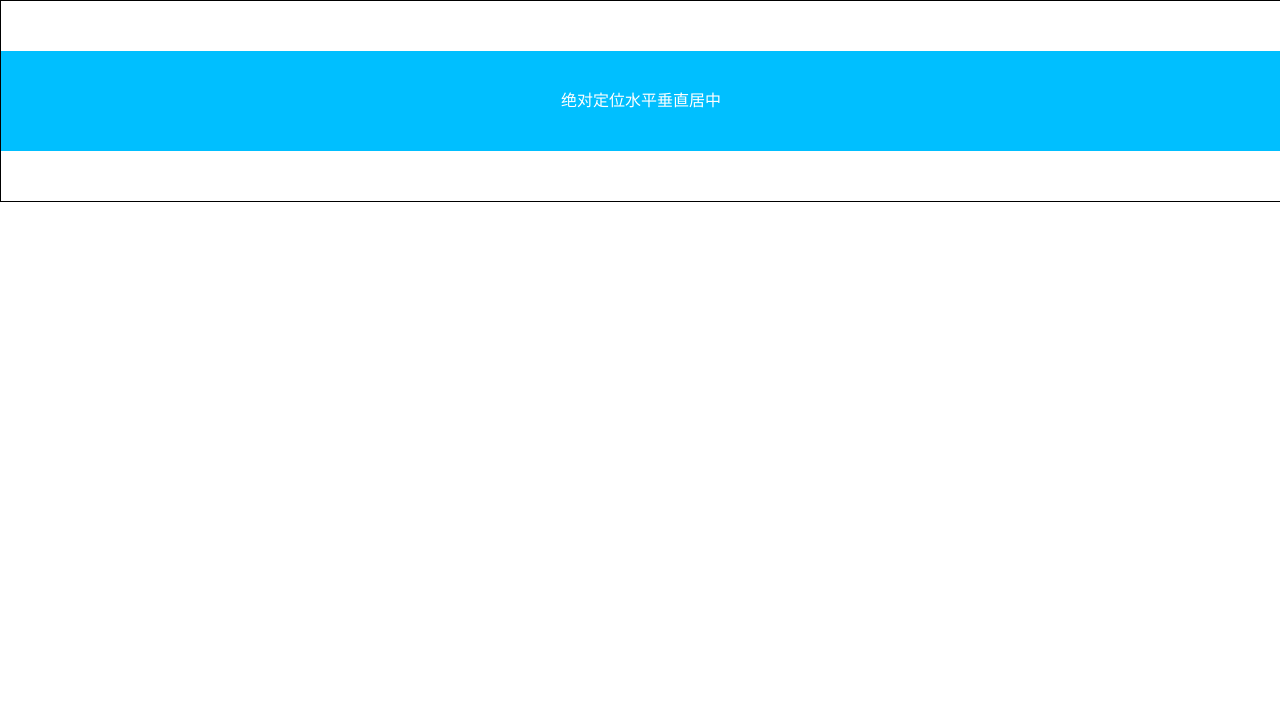
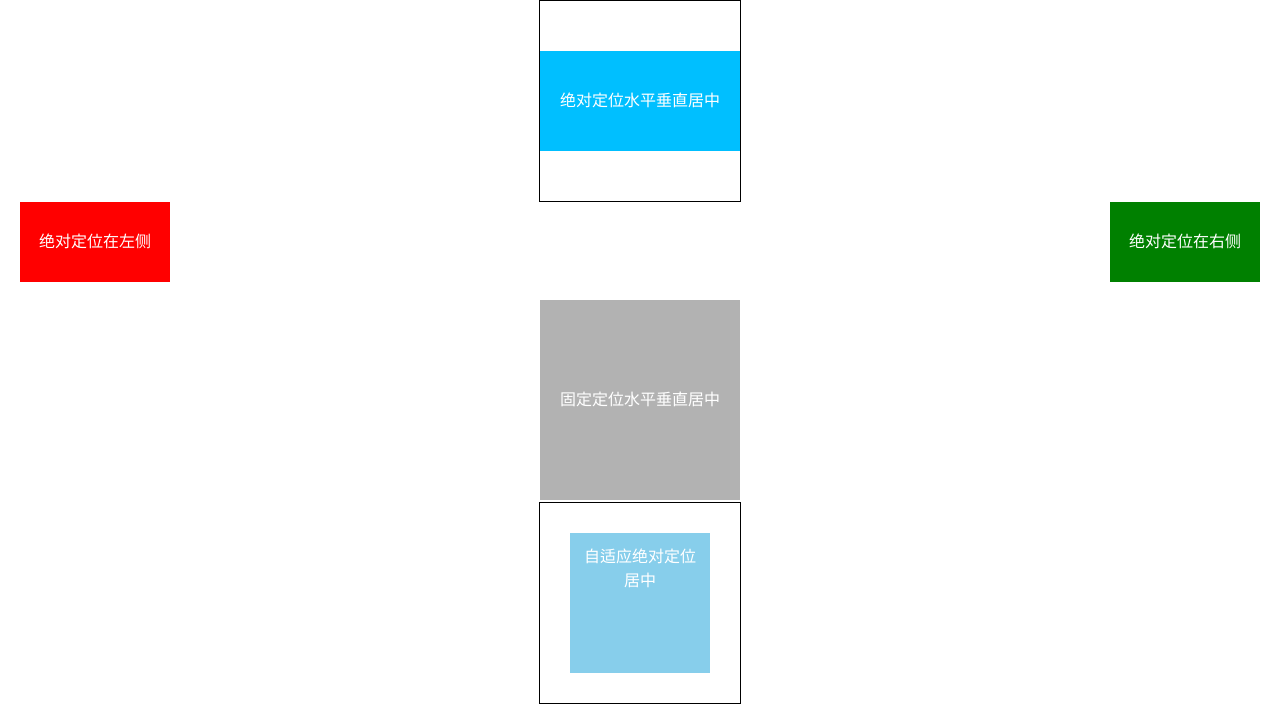
Before and after one commit to Caraws/Review-JavaScript, a plain HTML site: page CSS/vertical-horizontal-center/index.html in a window 1280 px wide. Drawn offline with Linux system fonts and the light colour scheme.

Commit message:
update CSS -> vertical-horizontal-center

```diff
--- a/CSS/vertical-horizontal-center/index.css
+++ b/CSS/vertical-horizontal-center/index.css
@@ -1,9 +1,12 @@
 *{
-	margin: 0;
+	margin: 0 auto;
 	padding: 0;
 }
+html,body{
+	position: relative;
+}
 .wrapper {
-	width: 100%;
+	width: 200px;
 	height: 200px;
 	position: relative;
 	border: thin solid black;
@@ -12,7 +15,7 @@ div.wrapper > div{
 	text-align: center;
 	color: #fff;
 }
-.absolut-center{
+.absolute-center{
 	position: absolute;
 	top: 0;
 	right: 0;
@@ -23,3 +26,68 @@ div.wrapper > div{
 	height: 100px;
 	line-height: 100px;
 }
+
+.fixed-center{
+	width: 200px;
+	height: 200px;
+	position: fixed;;
+	z-index: 999;
+	background: rgba(0, 0, 0, .3);
+	top: 0;
+	left: 0;
+	bottom: 0;
+	right: 0;
+	margin: auto;
+	line-height: 200px;
+	color: #fff;
+	text-align: center;
+}
+
+.absolute-left {
+	position: absolute;
+	left: 20px;
+	right: auto;
+	margin: auto;
+	width: 150px;
+	height: 80px;
+	background: red;
+	color: #fff;
+	text-align: center;
+	line-height: 80px;
+}
+.absolute-right {
+	position: absolute;
+	left: auto;
+	right: 20px;
+	margin: auto;
+	width: 150px;
+	height: 80px;
+	background: green;
+	color: #fff;
+	text-align: center;
+	line-height: 80px;
+}
+
+.wrapper-responsive{
+	position: relative;
+	top: 300px;
+	width: 200px;
+	height: 200px;
+	border: thin solid black;
+}
+.absolute-responsive{
+	position: absolute;
+	top: 0;
+	right: 0;
+	bottom: 0;
+	left: 0;
+	margin: auto;
+	width: 60%;
+	height: 60%;
+	min-width: 50px;
+	max-width: 150px;
+	padding: 10px;
+	text-align: center;
+	color: #fff;
+	background: skyblue;
+}
--- a/CSS/vertical-horizontal-center/index.html
+++ b/CSS/vertical-horizontal-center/index.html
@@ -7,7 +7,22 @@
 </head>
 <body>
 	<div class="wrapper">
-		<div class="absolut-center">绝对定位水平垂直居中</div>
+		<div class="absolute-center">绝对定位水平垂直居中</div>
+	</div>
+
+	<div class="fixed-center">固定定位水平垂直居中</div>
+
+	<div class="absolute-left">
+		绝对定位在左侧
+	</div>
+	<div class="absolute-right">
+		绝对定位在右侧
+	</div>
+
+	<div class="wrapper-responsive">
+		<div class="absolute-responsive">
+			自适应绝对定位居中
+		</div>
 	</div>
 </body>
 </html>
```
Also changed, not shown: 1 other file.
